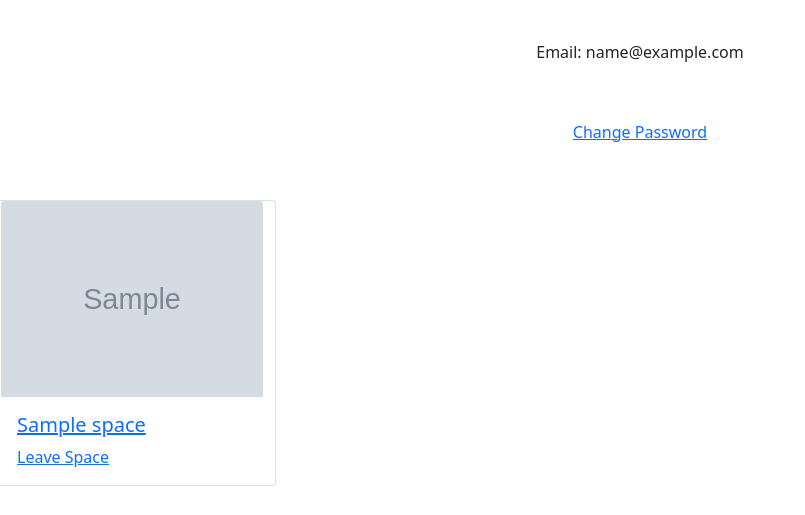
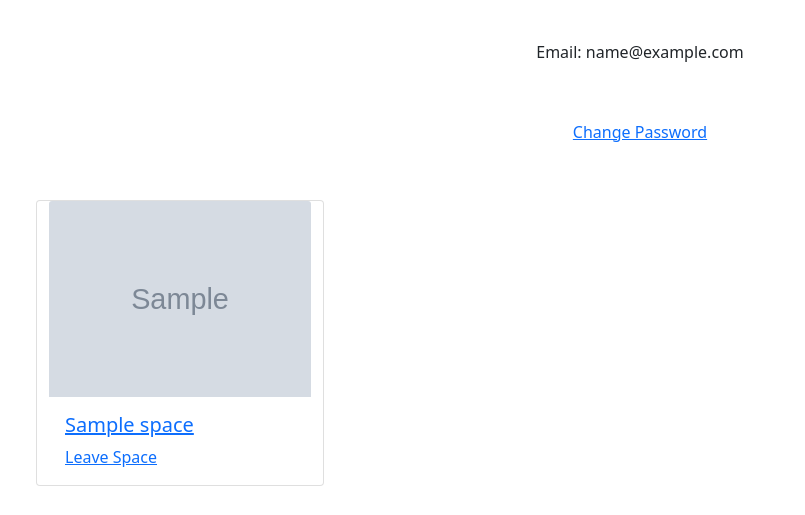
Before and after one commit to erdembilgin/SWE-573-Project, a Django app: page /profile/ in a window 1280 px wide. Shown: the part 285-800 px from the top of the page, without its empty margins (0-805 px from the left). Run offline with Django 4.2, Linux system fonts and the light colour scheme; a user stored in the database is signed in; tables that the repository leaves empty hold one stand-in row (values such as "Sample post"); grey boxes marked "Sample" are stand-in pictures.

Commit message:
spacing applied on profile page

```diff
--- a/templates/accounts/profile.html
+++ b/templates/accounts/profile.html
@@ -28,6 +28,7 @@ Sign Up
 
 </center>
 
+<div class="ms-5">
   <div class="row">
     {% for space in spaces %}
     <div class="card mt-3 " style="width: 18rem;">
@@ -45,6 +46,7 @@ Sign Up
 
     {% endfor %}
   </div>
+</div>
 
 
 {% endblock %}
```
Lines whose indentation alone changed are shown as unchanged.
